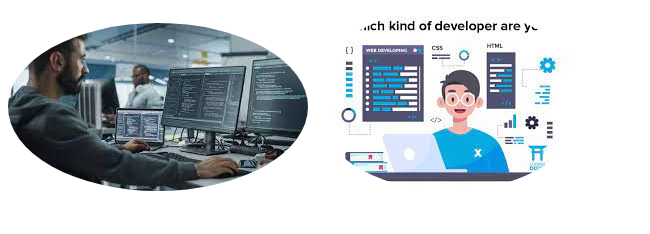
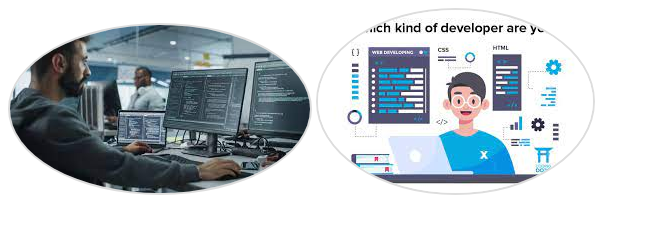
Before and after one commit to al-amin-s/secound-ripo, a plain HTML site: page index.html in a window 1280 px wide. Shown: the whole page, without its empty margins (0-650 px from the left). Drawn offline with Linux system fonts and the light colour scheme.

Commit message:
added style

```diff
--- a/index.css
+++ b/index.css
@@ -1 +1,2 @@
-img{border-radius:100%;}
+img{border-radius:100%;
+border:2px solid #ddd;}
```
